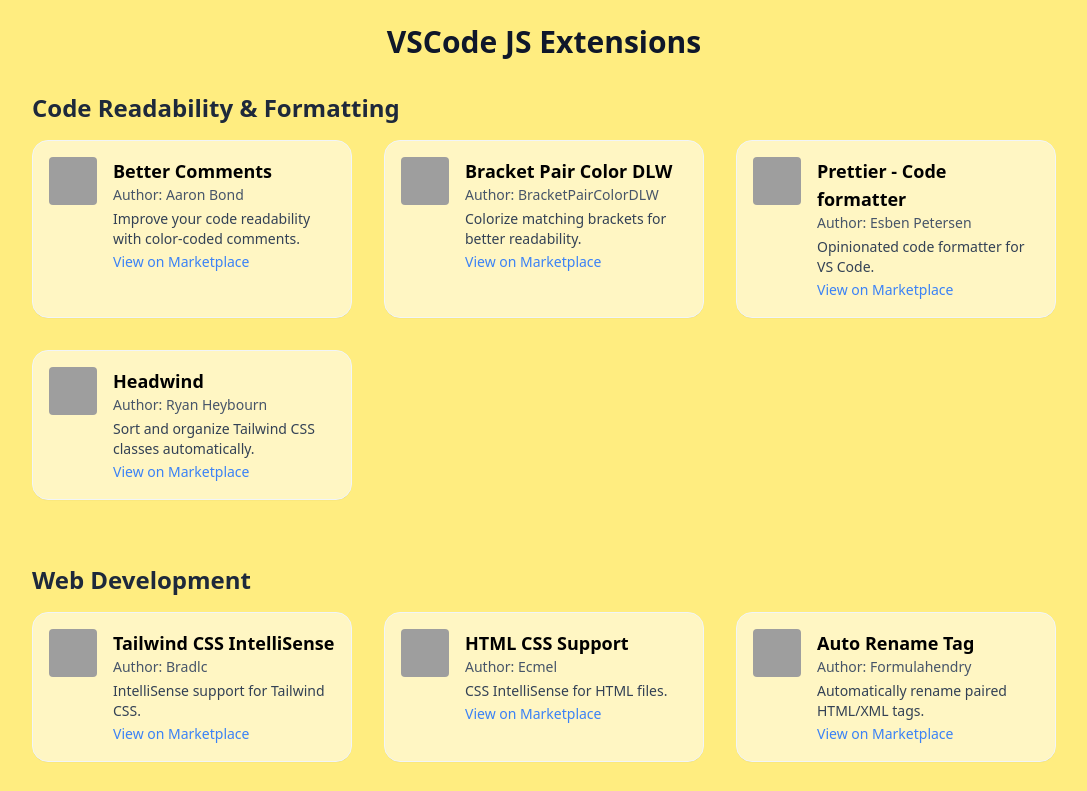
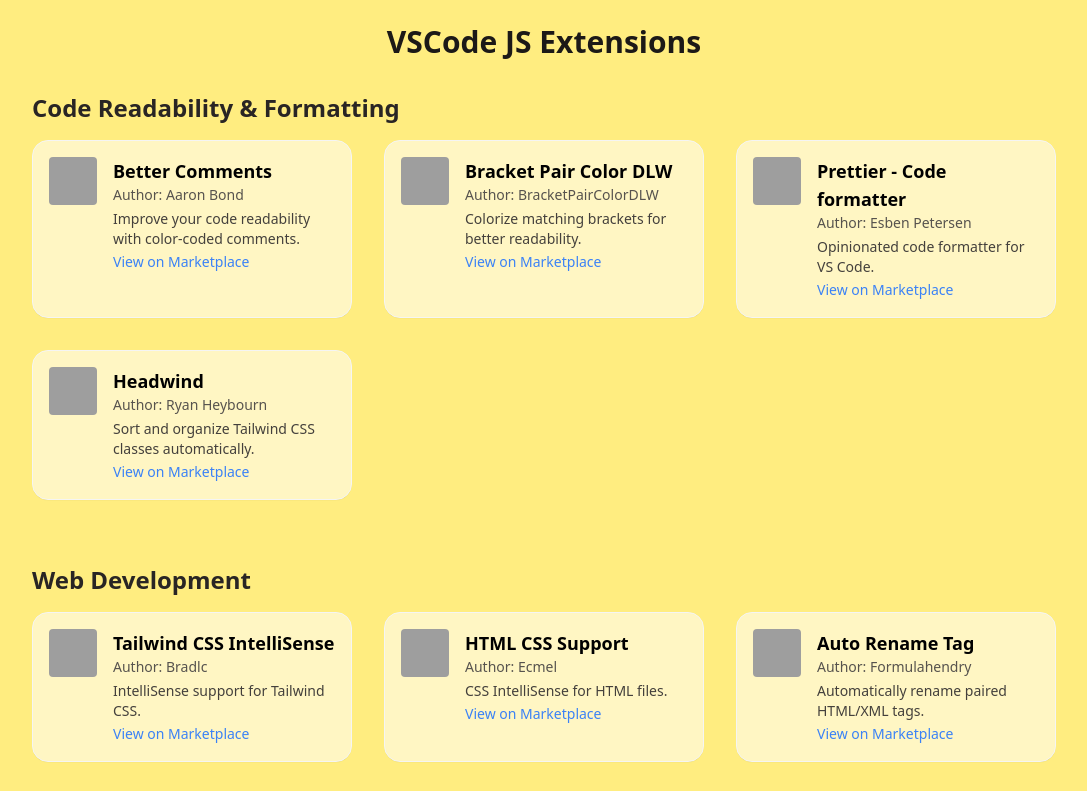
Before and after one commit to sushantrahate/vscode-js-extensions, a plain HTML site: page index.html in a window 1280 px wide. Shown: the top 791 px of the page, without its empty margins (96-1183 px from the left). Drawn offline with nearby package versions, Linux system fonts and the light colour scheme; grey boxes are pictures that could not be loaded.

Commit message:
updated text color

```diff
--- a/index.html
+++ b/index.html
@@ -11,7 +11,7 @@
 
 <body class="p-6 bg-[#ffed80]">
   <div class="max-w-5xl mx-auto">
-    <h1 class="mb-8 text-3xl font-bold text-center text-slate-900">VSCode JS Extensions</h1>
+    <h1 class="mb-8 text-3xl font-bold text-center text-stone-900">VSCode JS Extensions</h1>
     <div id="plugin-list">
       <!-- Categories and Extensions will be dynamically inserted here -->
     </div>
--- a/script.js
+++ b/script.js
@@ -7,19 +7,19 @@
         .map(
           (category) => `
             <div class="mb-16">
-              <h1 class="text-2xl font-bold text-slate-800 mb-4">${
+              <h1 class="text-2xl font-bold text-stone-800 mb-4">${
                 category.category
               }</h1>
               <div class="flex flex-wrap gap-8 justify-content justify-start max-w-5xl mx-auto">
                 ${category.plugins
                   .map(
                     (plugin) => `
-                      <div class="bg-[#fff6c3] p-4 elevation-1 rounded-2xl flex items-start space-x-4 w-[320px] border border-slate-100">
+                      <div class="bg-[#fff6c3] p-4 elevation-1 rounded-2xl flex items-start space-x-4 w-[320px] border border-stone-100">
                         <img src="${plugin.thumb}" alt="${plugin.name}" class="w-12 h-12 rounded">
                         <div>
                           <h2 class="text-lg font-semibold">${plugin.name}</h2>
-                          <p class="text-slate-600 pb-1 text-sm">Author: ${plugin.author}</p>
-                          <p class="text-sm text-slate-700">${plugin.description}</p>
+                          <p class="text-stone-600 pb-1 text-sm">Author: ${plugin.author}</p>
+                          <p class="text-sm text-stone-700">${plugin.description}</p>
                           <a href="${plugin.url}" target="_blank" class="text-blue-500 hover:underline text-sm">View on Marketplace</a>
                         </div>
                       </div>
```
